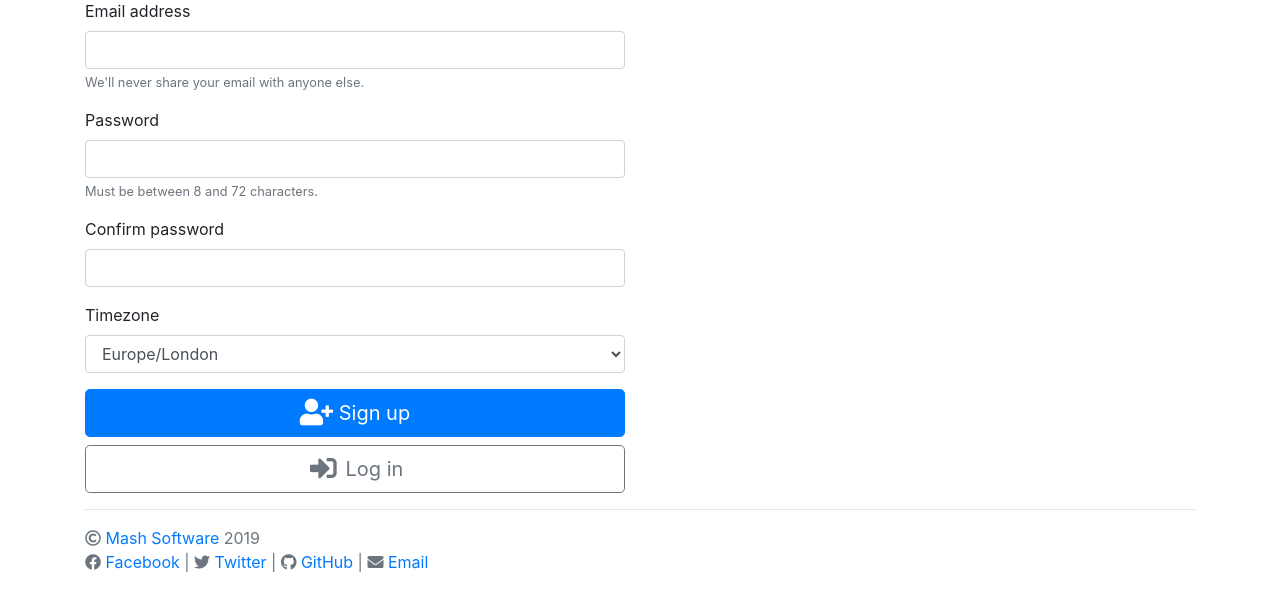
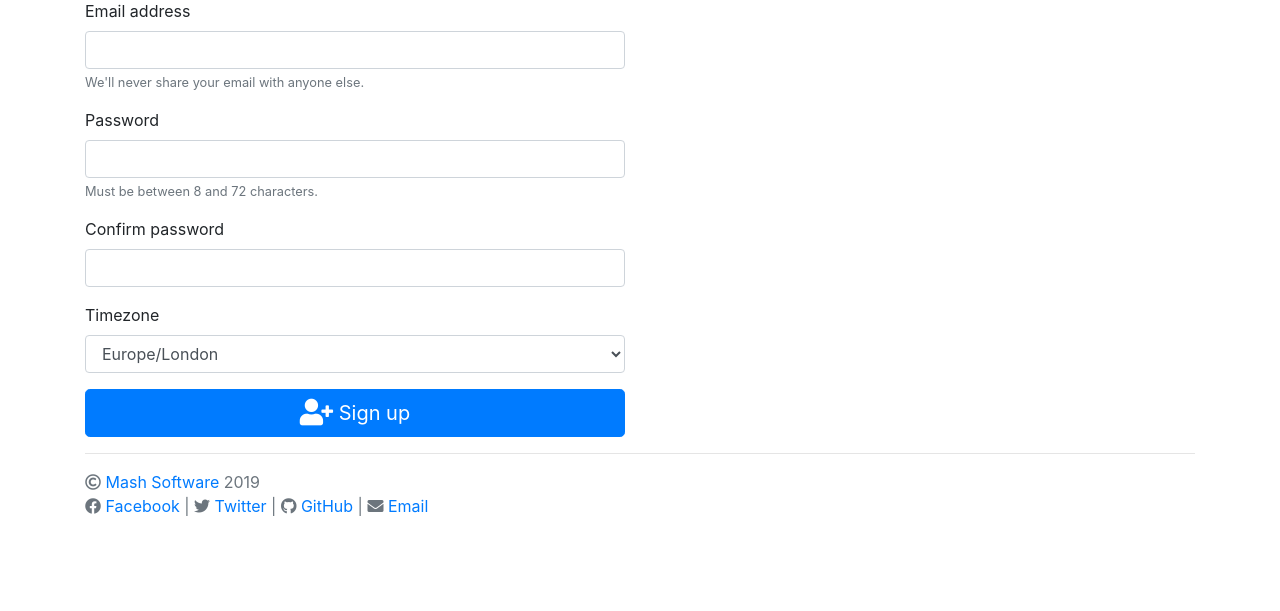
Before and after one commit to MashSoftware/time-tracker, a Flask app: page /signup in a window 1280 px wide. Shown: the part 162-773 px from the top of the page. Run offline with Flask 2, Linux system fonts and the light colour scheme; some libraries are stand-ins or nearby versions.

Commit message:
remove secondary actions

```diff
--- a/app/templates/log_in_form.html
+++ b/app/templates/log_in_form.html
@@ -35,7 +35,6 @@
                 </div>
             </div>
             <button class="btn btn-block btn-lg btn-primary" type="submit"><i class="fas fa-sign-in-alt fa-lg fa-fw"></i> Log in</button>
-            <a class="btn btn-block btn-lg btn-outline-secondary" href="{{ url_for('signup') }}" role="button"><i class="fas fa-user-plus fa-lg fa-fw"></i> Sign up</a>
         </form>
         <br><p><a href="{{ url_for('reset_password_request') }}">Forgotten your password?</a></p>
     </div>
--- a/app/templates/sign_up_form.html
+++ b/app/templates/sign_up_form.html
@@ -49,7 +49,6 @@
                 <small id="timezoneHelp" class="form-text text-muted">{{ form.timezone.description }}</small>
             </div>
             <button class="btn btn-block btn-lg btn-primary" type="submit"><i class="fas fa-user-plus fa-lg fa-fw"></i> Sign up</button>
-            <a class="btn btn-block btn-lg btn-outline-secondary" href="{{ url_for('login') }}" role="button"><i class="fas fa-sign-in-alt fa-lg fa-fw"></i> Log in</a>
         </form>
     </div>
 </div>
```
